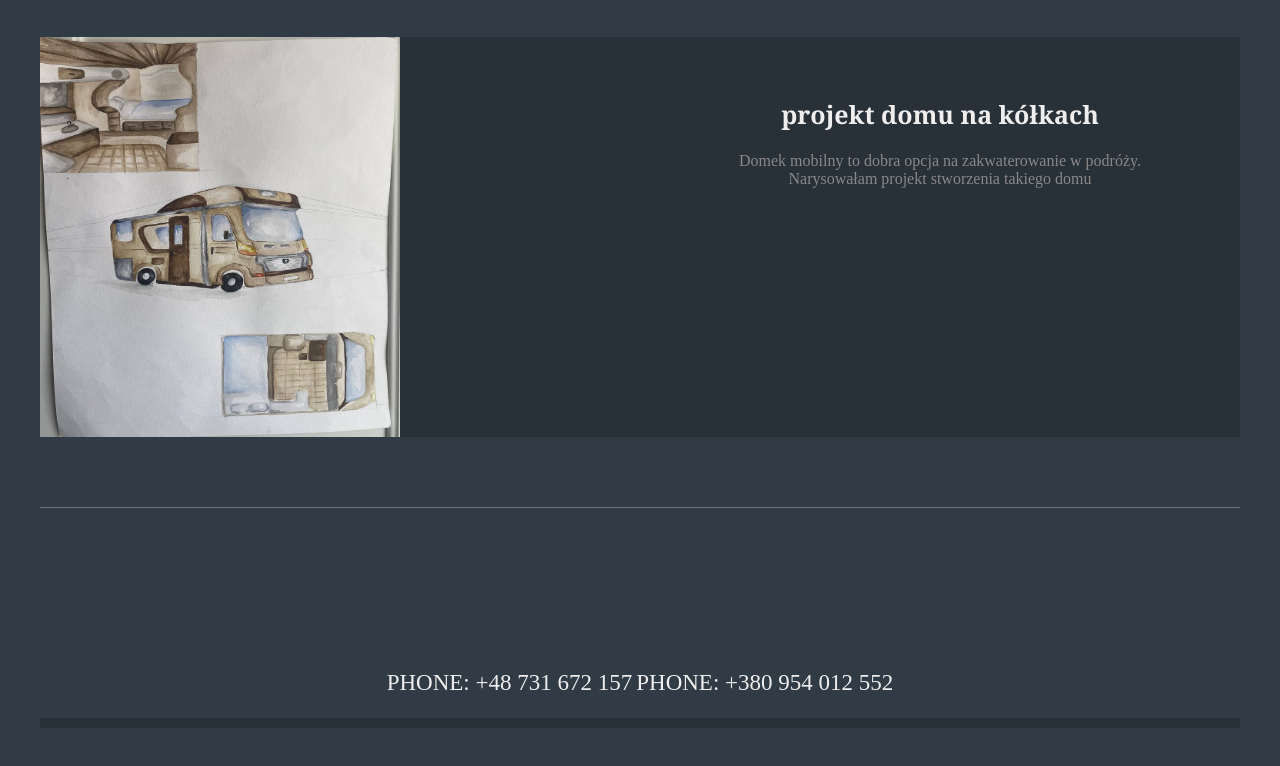
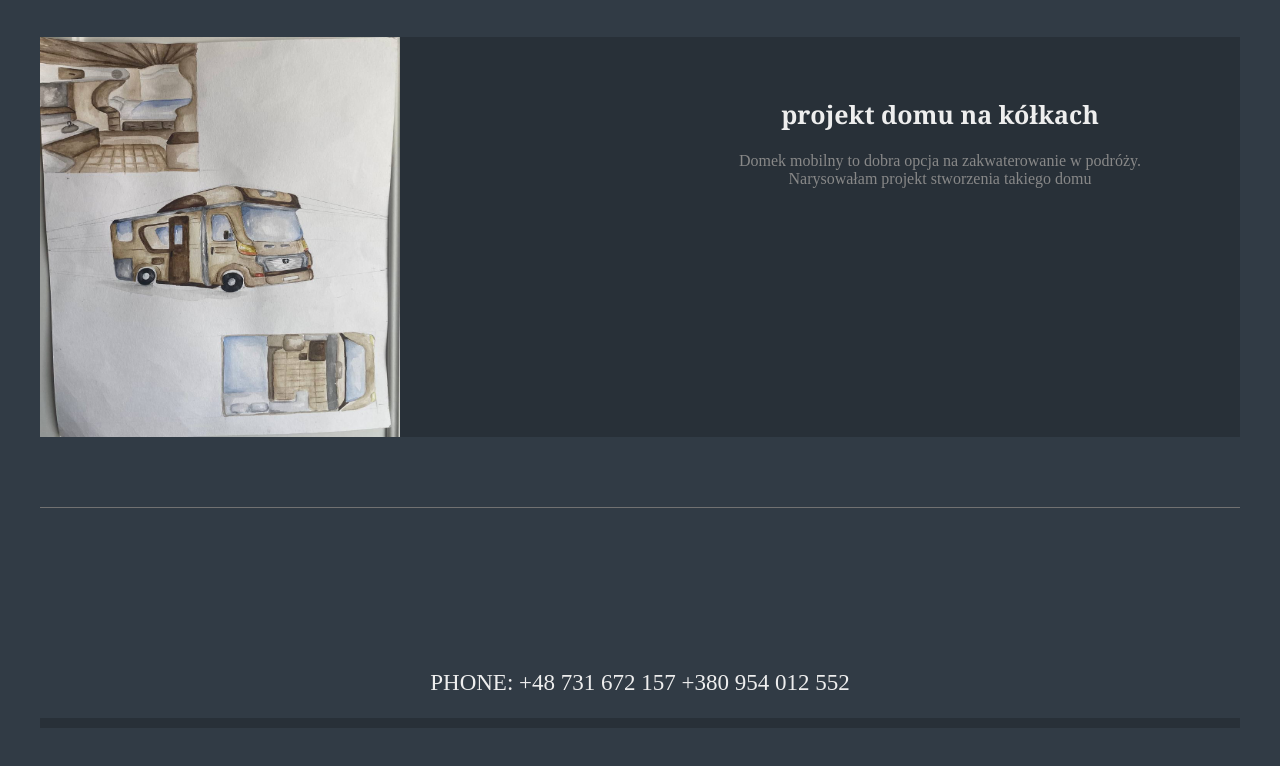
Before and after one commit to Serg-Bartosh/yana_portfolio, a plain HTML site: page archive.html in a window 1280 px wide. Shown: the part 5871-6637 px from the top of the page. Drawn offline with Linux system fonts and the light colour scheme; a web font is replaced by a local one.

Commit message:
Update archive.html

```diff
--- a/archive.html
+++ b/archive.html
@@ -273,9 +273,7 @@
 	<div class="wrap-footer">
 		<div class="zerogrid">
 			<div class="row">
-				<span class="phone">PHONE: +48 731 672 157</span></n>
-				<span class="phone">PHONE: +380 954 012 552</span>
-
+				<span class="phone">PHONE: +48 731 672 157 </n> +380 954 012 552 </span>
 	<div class="bottom-footer">
 		<div class="zerogrid">
 			<div class="row">
```
